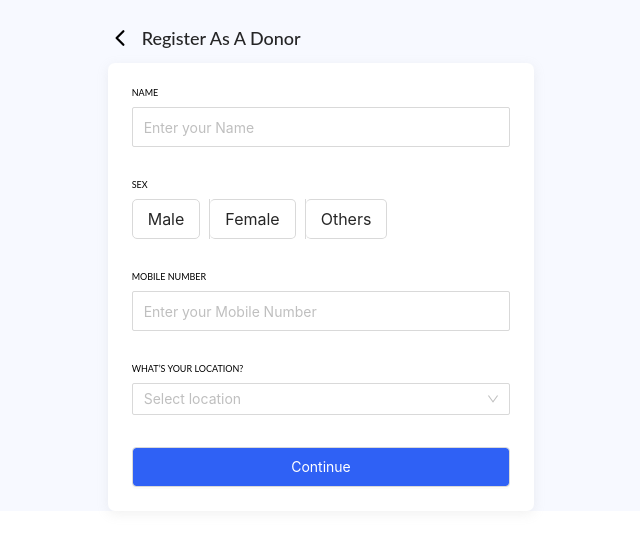
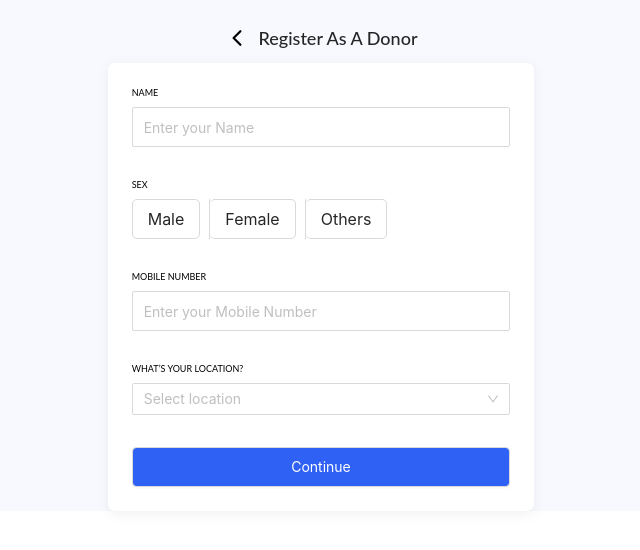
Before and after one commit to ipectrinity/reactivedeveloperz, a React (Create React App) app: page /register/donor in a window 1280 px wide. Shown: the top 550 px of the page, without its empty margins (319-959 px from the left). Built offline with nearby package versions, Linux system fonts and the light colour scheme.

Commit message:
Oxygen List complete and Form Header set

```diff
--- a/src/Components/FormHeader/FormHeader.module.css
+++ b/src/Components/FormHeader/FormHeader.module.css
@@ -1,18 +1,17 @@
-.formTitle{
+.formTitle {
   display: flex;
   padding: 1.5rem 0 0.7rem 0;
+  justify-content: center;
   align-items: center;
 }
-  .formTitle h1{
+.formTitle h1 {
   font-size: 18px;
-    font-family: 'Lato', sans-serif;
-    text-align: center;
-    margin:0 0 0 10px;
+  font-family: "Lato", sans-serif;
+  margin: 0 0 0 10px;
 }
 
-  .formTitle ion-icon{
-      font-size:24px;
+.formTitle ion-icon {
+  font-size: 24px;
   color: black;
   cursor: pointer;
-
 }
--- a/src/Containers/Lists/OxygenCylindersList/OxygenCylindersList.js
+++ b/src/Containers/Lists/OxygenCylindersList/OxygenCylindersList.js
@@ -1,11 +1,11 @@
 import React, { useState, useEffect } from "react";
-import InfoCard from "../../Components/InfoCard/InfoCard";
-import classes from "../../Forms/RegisterationForm.module.css";
+import InfoCard from "../../../Components/InfoCard/InfoCard";
+import classes from "../../Forms/RegistrationForm.module.css";
 import { Col, Row, Select, Spin } from "antd";
 import firebase from "../../../Firebase/firebaseconfig";
 import { LoadingOutlined } from "@ant-design/icons";
 import { locations } from "../../../Constants/Constants";
-import FormHeader from "../../Components/FormHeader/FormHeader";
+import FormHeader from "../../../Components/FormHeader/FormHeader";
 
 import "firebase/firestore";
 import { checkVerified, timeDifference } from "../../../Utils";
--- a/src/Containers/Root.js
+++ b/src/Containers/Root.js
@@ -1,8 +1,9 @@
-import React from 'react'
-import { Route, Switch } from 'react-router-dom'
-import Home from './Home/Home'
-import RecipientRegistration from '../Containers/Forms/RecipientRegistration/RecipientRegistration'
-import DonorRegistration from '../Containers/Forms/DonorRegistration/DonorRegistration'
+import React from "react";
+import { Route, Switch } from "react-router-dom";
+import Home from "./Home/Home";
+import RecipientRegistration from "../Containers/Forms/RecipientRegistration/RecipientRegistration";
+import DonorRegistration from "../Containers/Forms/DonorRegistration/DonorRegistration";
+import OxygenCylinderList from "./Lists/OxygenCylindersList/OxygenCylindersList";
 export default function Root() {
   return (
     <div>
@@ -13,13 +14,12 @@ export default function Root() {
           component={RecipientRegistration}
         />
         <Route exact path='/register/donor' component={DonorRegistration} />
-                <Route exact path='/doctors'  />
-                <Route exact path='/food'  />
-                <Route exact path='/oxygenCylinders'  />
+        <Route exact path='/doctors' />
+        <Route exact path='/food' />
+        <Route exact path='/oxygenCylinders' component={OxygenCylinderList} />
         <Route exact path='/labtestcenters' />
-                <Route path="/" component={Home} />
+        <Route path='/' component={Home} />
       </Switch>
-
     </div>
-    )
+  );
 }
```
Also changed, not shown: src/Components/FormHeader/FormHeader.js (+9 -12 lines). Lines whose indentation alone changed are shown as unchanged.
